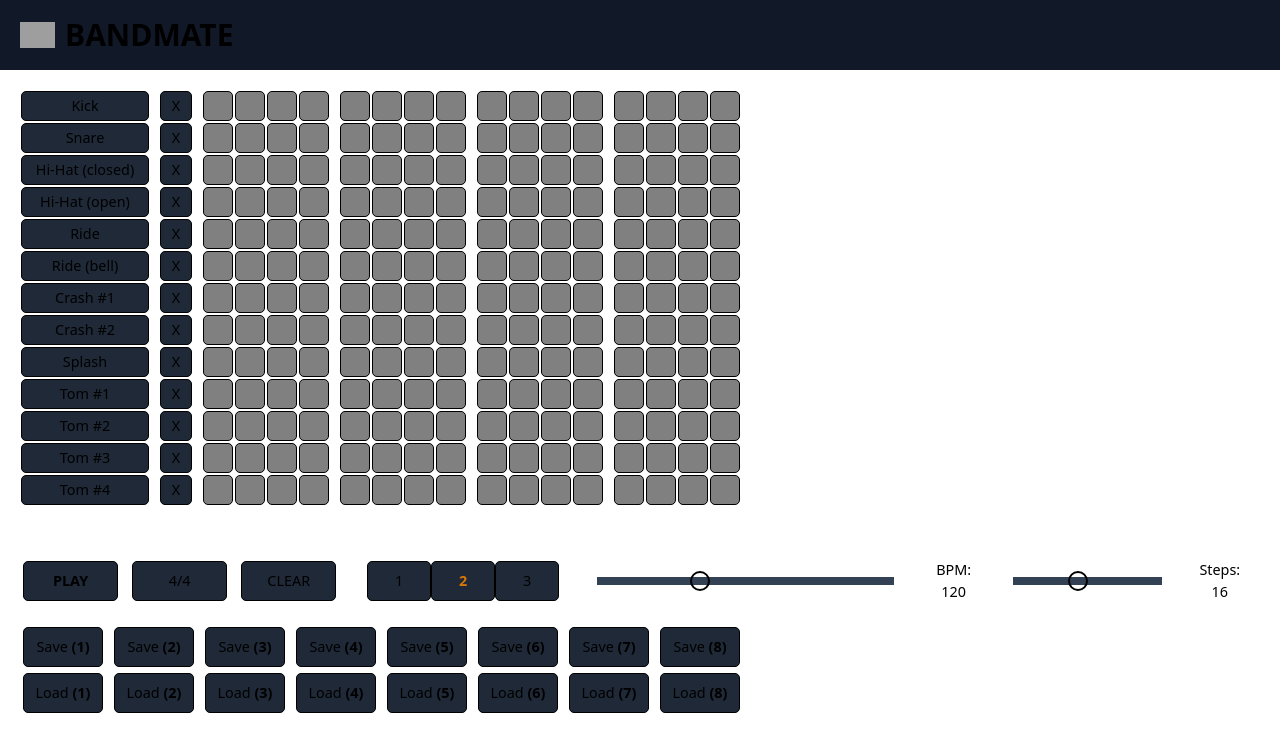
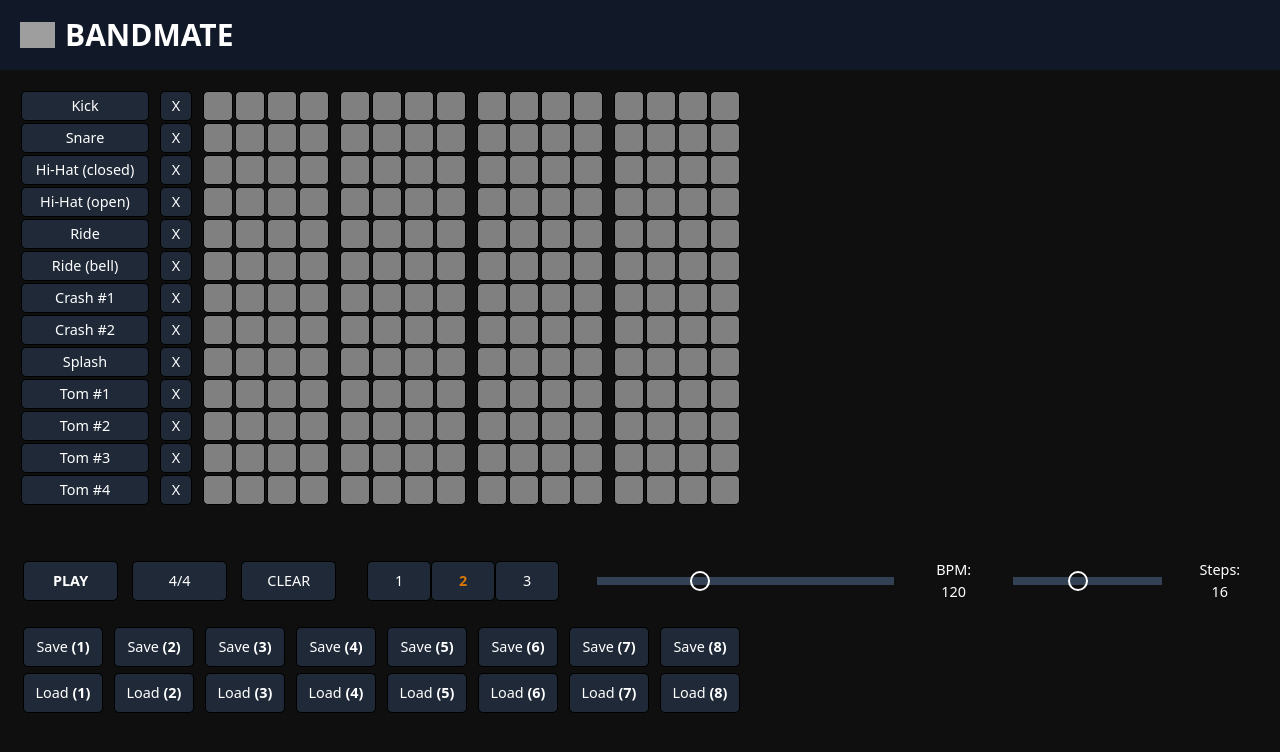
Before and after one commit to sozhran/bandmate, a Next.js app: page / in a window 1280 px wide. Shown: the top 752 px of the page. Built offline with nearby package versions, Linux system fonts and the light colour scheme; no server answers; grey boxes are pictures that could not be loaded.

Commit message:
removed theme switcher

```diff
--- a/package.json
+++ b/package.json
@@ -16,7 +16,6 @@
     "clsx": "^2.1.0",
     "lucide-react": "^0.311.0",
     "next": "14.0.4",
-    "next-themes": "^0.2.1",
     "react": "^18",
     "react-dom": "^18",
     "tailwind-merge": "^2.2.0",
--- a/src/app/globals.css
+++ b/src/app/globals.css
@@ -4,38 +4,15 @@
 
 @layer base {
     :root {
+        --bg-color: #0f0f0f;
+        --text-color: #ffffff;
         --font-size: 0.9em;
         --cell-size: 30px;
         --button-color: #1f2937;
         --orange: bg-amber-700;
         --margin-general: 20px;
-
-        /* temporary colors until I apply Tailwind */
-        --wed-bg-color: white;
-        --wed-text-color: #121112;
-        --wed-button-color: #9b773d;
-        --wed-color1: #646263;
-        --wed-color2: #444243;
-    }
-
-    .dark {
-        /* temporary colors until I apply Tailwind */
-        --wed-bg-color: #615545;
-        --wed-text-color: #121112;
-        --wed-button-color: #9b773d;
-        --wed-color1: #646263;
-        --wed-color2: #444243;
     }
 }
-
-/* @layer base {
-    * {
-        @apply border-border;
-    }
-    body {
-        @apply bg-background text-foreground;
-    }
-} */
 
 body {
     background-color: var(--bg-color);
@@ -227,10 +204,12 @@ body {
     box-shadow: 0 2px 10px var(--button-color);
     border-radius: 10px;
 }
+
 .SliderThumb:hover {
     background-color: var(--button-color);
     cursor: pointer;
 }
+
 .SliderThumb:focus {
     outline: none;
     box-shadow: 0 0 0 5px var(--button-color);
--- a/src/app/layout.tsx
+++ b/src/app/layout.tsx
@@ -3,7 +3,6 @@ import "./reset.css";
 import "./globals.css";
 import { cn } from "@/lib/utils";
 import { Inter } from "next/font/google";
-import { ThemeProvider } from "@/components/theme-provider";
 
 const fontSans = Inter({
     subsets: ["latin"],
@@ -17,14 +16,12 @@ export const metadata: Metadata = {
 
 export default function RootLayout({ children }: { children: React.ReactNode }) {
     return (
-        <html lang="en" suppressHydrationWarning>
-            <body>
-                <ThemeProvider attribute="class" defaultTheme="system" enableSystem disableTransitionOnChange>
-                    {children}
-                </ThemeProvider>
-            </body>
+        <html
+            lang="en"
+            className={cn("min-h-screen bg-background font-sans antialiased", fontSans.variable)}
+            suppressHydrationWarning
+        >
+            <body>{children}</body>
         </html>
     );
 }
-
-// className={cn("min-h-screen bg-background font-sans antialiased", fontSans.variable)}
--- a/src/app/page.tsx
+++ b/src/app/page.tsx
@@ -1,7 +1,7 @@
 "use client";
 import Image from "next/image";
 import * as React from "react";
-import { Button } from "@/components/ui/button";
+// import { Button } from "@/components/ui/button";
 import { Slider } from "@/components/ui/slider";
 import * as Tone from "tone";
 import { z } from "zod";
@@ -9,7 +9,7 @@ import { default_BPM, default_Steps, default_Patterns } from "@/components/globa
 import createEmptyGrid from "@/components/create-empty-grid";
 import { kit as kit_default, kitPreloader as kitPreloader_default } from "@/data/kits/default/default";
 import { kit as kit_green, kitPreloader as kitPreloader_green } from "@/data/kits/green/green";
-import { ModeToggle } from "@/components/mode-toggle";
+// import { ModeToggle } from "@/components/mode-toggle";
 import Header from "@/components/header";
 // import { PatternButton } from "@/components/pattern-button";
 
```
Also changed, not shown: 1 other file (tests, documents, lock files or other folders).
